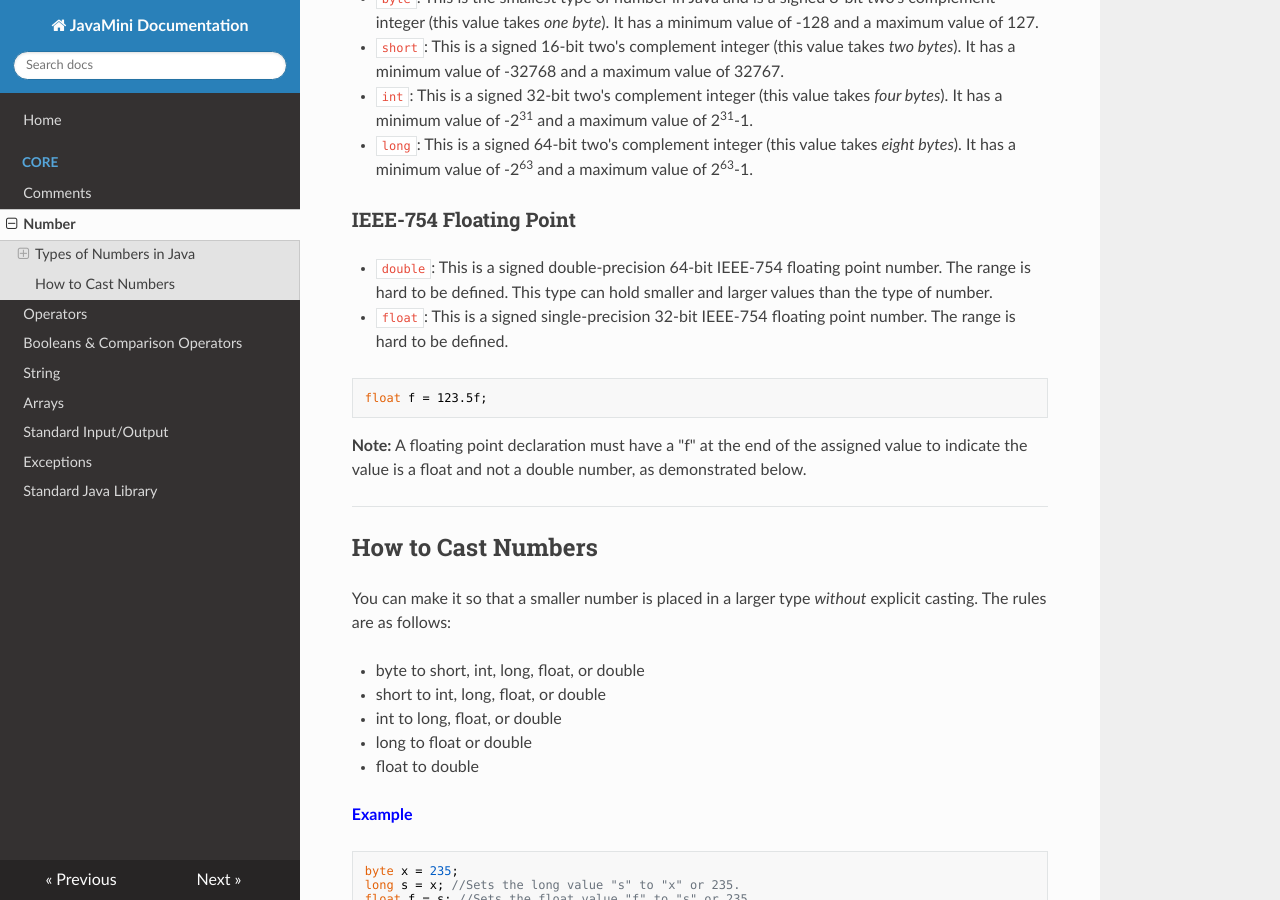
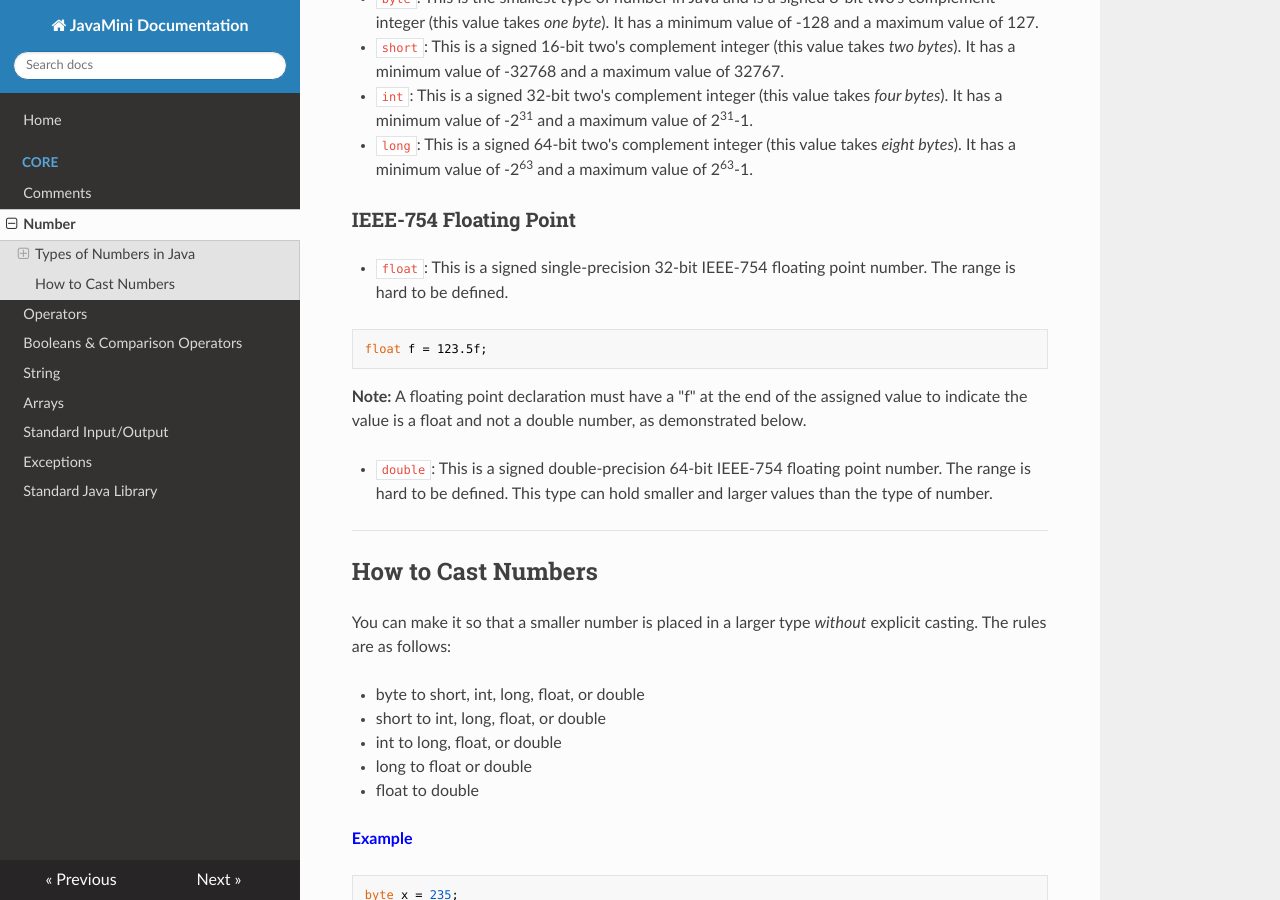
Before and after one commit to bofeng/javamini-doc, an MkDocs documentation site: the page built from doc/core/number.md, in a window 1280 px wide and 900 px high, scrolled down 424 px. Built offline with MkDocs 1.6.1, drawn with Linux system fonts in a browser that asks for light colours; nearby versions of some CDN libraries; old or Windows-style settings are respelled for this version of MkDocs.

````diff
--- a/doc/core/number.md
+++ b/doc/core/number.md
@@ -13,12 +13,13 @@ An _IEEE-754 floating point_ is a number that can be an integer or decimal value
 * ```long```: This is a signed 64-bit two's complement integer (this value takes _eight bytes_). It has a minimum value of -2<sup>63</sup> and a maximum value of 2<sup>63</sup>-1.
 
 ###IEEE-754 Floating Point
-* ```double```: This is a signed double-precision 64-bit IEEE-754 floating point number. The range is hard to be defined. This type can hold smaller and larger values than the type of number.
 * ```float```: This is a signed single-precision 32-bit IEEE-754 floating point number. The range is hard to be defined.
 ```
 float f = 123.5f;
 ```
 **Note:** A floating point declaration must have a "f" at the end of the assigned value to indicate the value is a float and not a double number, as demonstrated below.
+
+* ```double```: This is a signed double-precision 64-bit IEEE-754 floating point number. The range is hard to be defined. This type can hold smaller and larger values than the type of number.
 
 ---
 ##How to Cast Numbers
````
